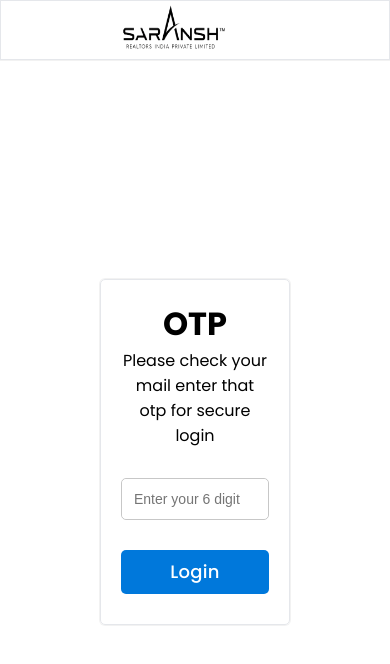
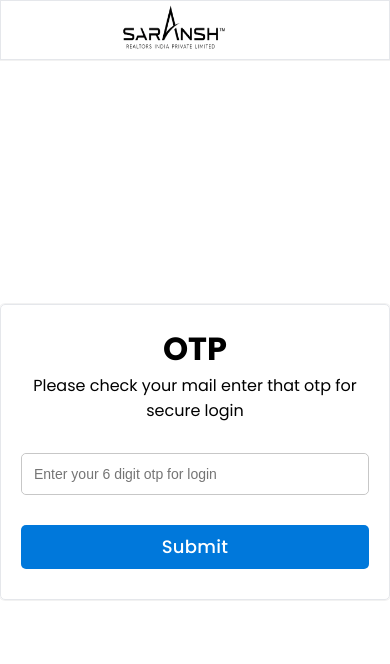
Before and after one commit to developercodingarrow/real-estate-admin-frontend, a Next.js app: page /auth/otpverification/1 in a window 390 px wide. Shown: the top 664 px of the page. Built offline with nearby package versions, Linux system fonts and the light colour scheme; no server answers.

Commit message:
authpage Tested

```diff
--- a/src/app/globals.css
+++ b/src/app/globals.css
@@ -219,4 +219,7 @@ h4 {
 }
 
 @media only screen and (max-width: 720px) {
+  .authMainLayout_wrapper {
+    padding: 6rem 0rem;
+  }
 }
--- a/src/app/utils/authActions.js
+++ b/src/app/utils/authActions.js
@@ -54,7 +54,7 @@ export async function loginotpVerfication(formData, slug) {
     });
 
     const data = await res.json();
-    if (data.error) {
+    if (data.status === "Fails") {
       return data;
     }
 
--- a/src/components/authComponent/OtpVerficationUi.js
+++ b/src/components/authComponent/OtpVerficationUi.js
@@ -88,7 +88,7 @@ export default function OtpVerficationUi(props) {
             </div>
             <div className={styles.form_submitBtn_wrapper}>
               <SubmitBtn
-                btnText="Login"
+                btnText="Submit"
                 fullWidth={true}
                 size="large"
                 btnLoading={isBtnLoading}
--- a/src/components/authComponent/authUi.module.css
+++ b/src/components/authComponent/authUi.module.css
@@ -49,3 +49,8 @@
   bottom: -2.2rem;
   font-size: 1.2rem;
 }
+
+@media only screen and (max-width: 720px) {
+
+
+}
```
Also changed, not shown: src/components/authComponent/AuthUi.js (+5 -2 lines).
